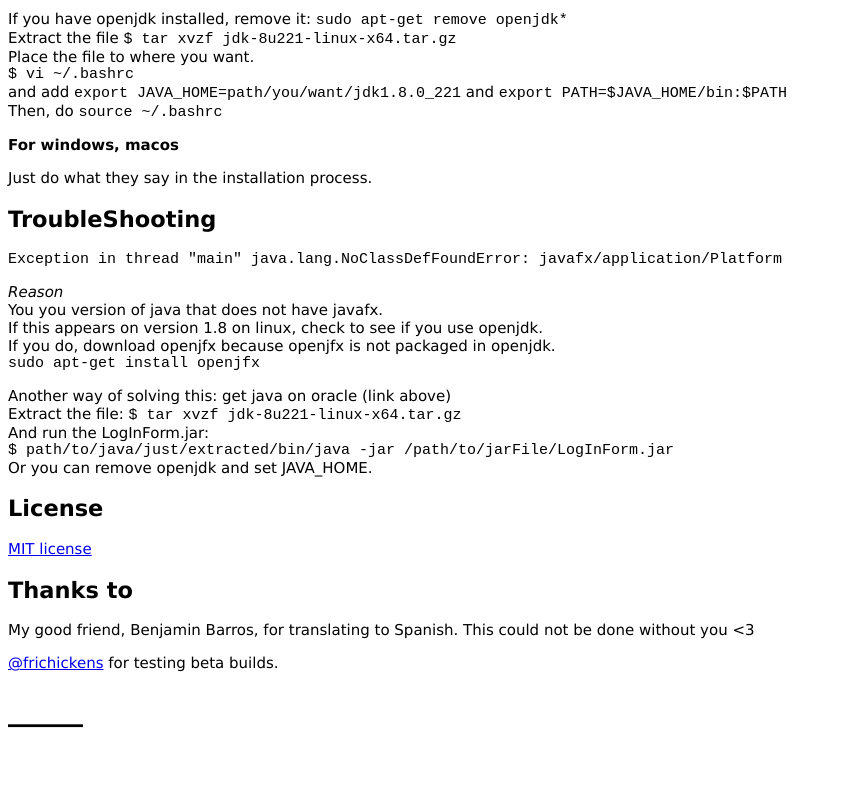
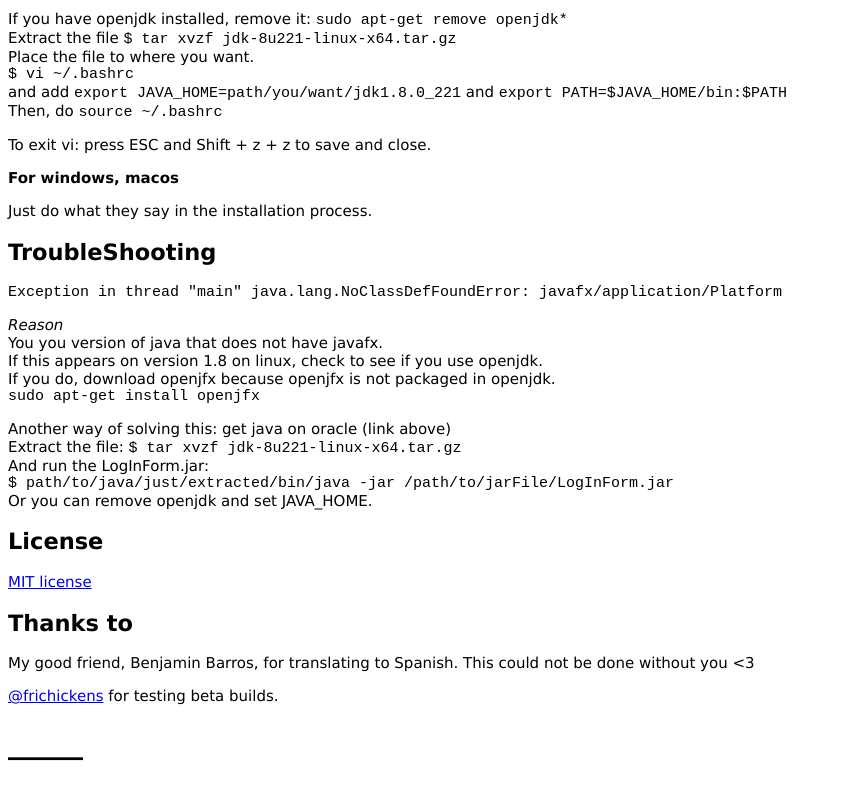
Before and after one commit to duongddinh/PhEntry, a plain HTML site: page docs/index.html in a window 1280 px wide. Shown: the part 5771-6571 px from the top of the page, without its empty margins (0-841 px from the left). Drawn offline with nearby package versions, Linux system fonts and the light colour scheme.

Commit message:
add how to exit vi

```diff
--- a/docs/index.html
+++ b/docs/index.html
@@ -298,7 +298,7 @@ public class MainScreen extends Component{
 <p><b>For linux</b></p>
 <p>For linux user, I would not recommend openjdk but, rather, the link above. Because openjfx (Java FX) is not packaged in openjdk.</p>
 <p>If you have openjdk installed, remove it: <code>sudo apt-get remove openjdk*</code><br>Extract the file <code> $ tar xvzf jdk-8u221-linux-x64.tar.gz</code><br>Place the file to where you want.<br><code>$ vi ~/.bashrc</code> <br>and add <code>export JAVA_HOME=path/you/want/jdk1.8.0_221</code> and <code>export PATH=$JAVA_HOME/bin:$PATH</code> <br>Then, do <code>source ~/.bashrc</code></p>
-
+<p>To exit vi: press ESC and Shift + z + z to save and close.</p>
 <p><b>For windows, macos</b></p>
 <p>Just do what they say in the installation process.</p>
 </section>
```
